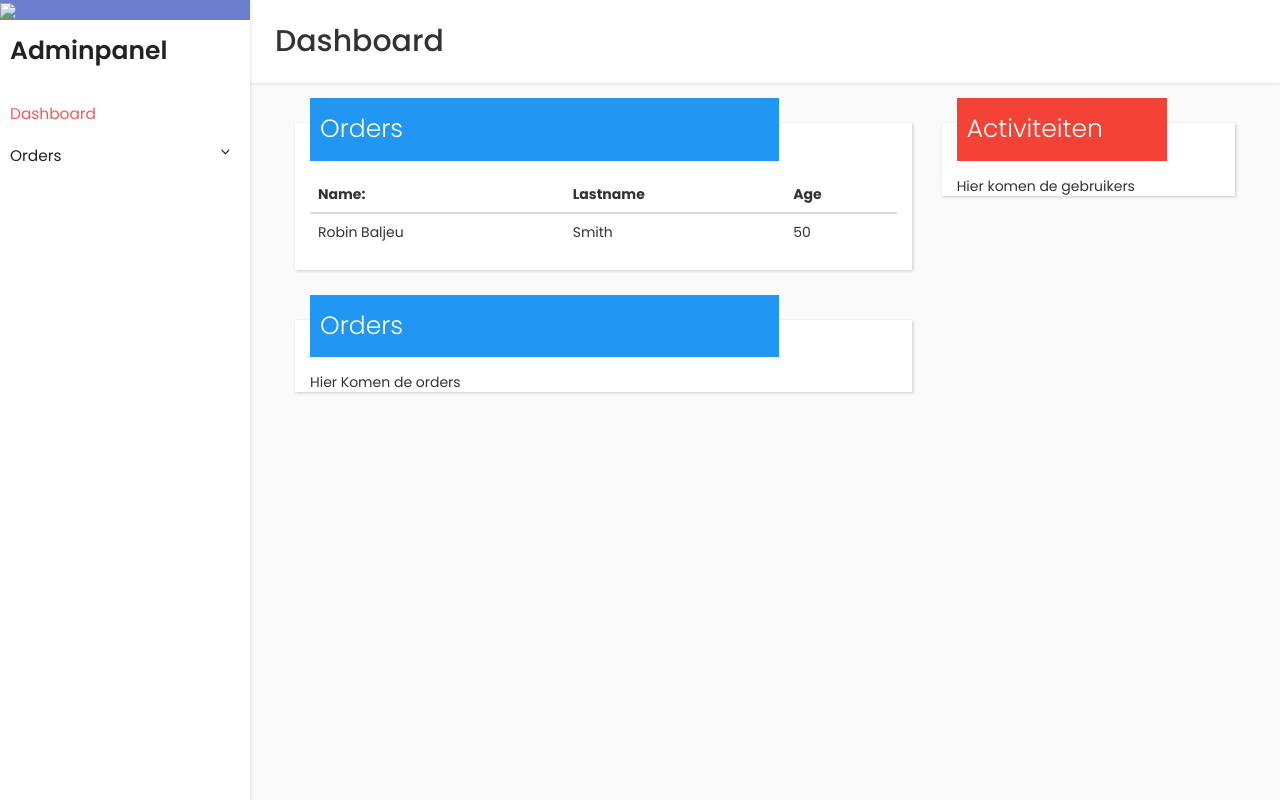
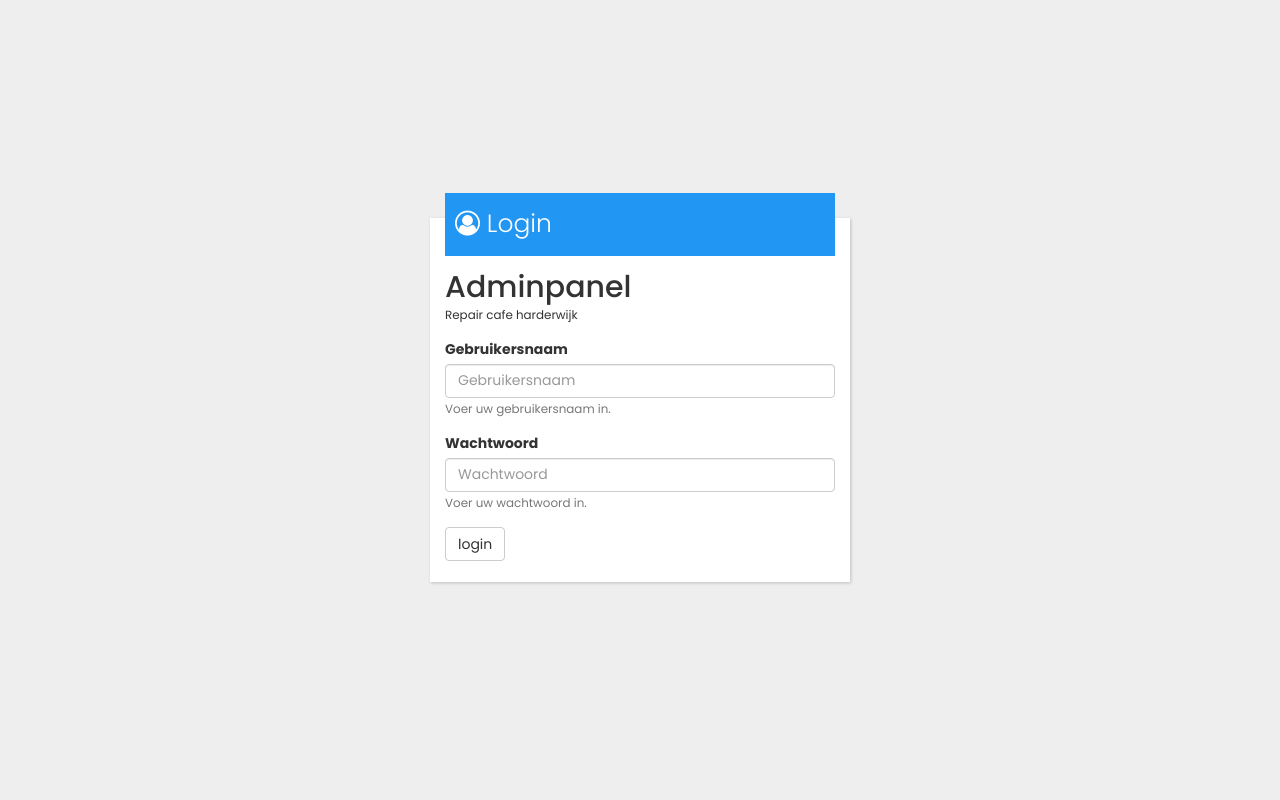
Before and after one commit to Tim6640/RepairCafe, a PHP site: page /admin/index.php in a window 1280 px wide. Run offline with PHP 8.4, Linux system fonts and the light colour scheme; some libraries are stand-ins or nearby versions.

Commit message:
Made the login for the admin panel.

```diff
--- a/admin/css/master.css
+++ b/admin/css/master.css
@@ -1,12 +1,8 @@
-/*
-    DEMO STYLE
-*/
 @import "https://fonts.googleapis.com/css?family=Poppins:300,400,500,600,700";
-
 
 body {
     font-family: 'Poppins', sans-serif;
-    background: #fafafa;
+    background: #eee;
 }
 
 p {
@@ -47,6 +43,30 @@ a, a:hover, a:focus {
 
 .navbar-header h2{
   margin: 10px 0;
+}
+
+#login {
+  width: 100%;
+}
+
+.loginHeader h2 {
+  margin: 0;
+}
+
+.loginHeader {
+  margin-bottom: 15px;
+}
+
+#login-content {
+  position:fixed;
+  top: 50%;
+  left: 50%;
+  width:30em;
+  height:26em;
+  margin-top: -13em;
+  margin-left: -15em;
+  background-color: white;
+  box-shadow: 1px 1px 3px rgba(0, 0, 0, 0.2);
 }
 
 /* ---------------------------------------------------
--- a/admin/includes/function.php
+++ b/admin/includes/function.php
@@ -5,3 +5,94 @@
  * Date: 31-1-2018
  * Time: 09:02
  */
+
+function logIn(){
+  $message = "";
+  $login = '
+  <div id="login-content">
+    <div class="container-fluid">
+      <div id="login" class="title-box blue">
+        <p><i class="fa fa-user-circle-o" aria-hidden="true"></i> Login</p>
+      </div>
+      <div class="row">
+        <div class="col-lg-12 loginHeader">
+          <h2>Adminpanel</h2>
+          <small>Repair cafe harderwijk</small>
+        </div>
+        <form class="loginForm" action="" method="post">
+        <div class="col-lg-12">
+          <div class="form-group">
+            <label>Gebruikersnaam</label>
+            <input type="text" class="form-control" name="loginUsername" required placeholder="Gebruikersnaam">
+            <small class="form-text text-muted">Voer uw gebruikersnaam in.</small>
+          </div>
+          <div class="form-group">
+            <label>Wachtwoord</label>
+            <input type="password" class="form-control" name="loginPassword" required placeholder="Wachtwoord">
+            <small class="form-text text-muted">Voer uw wachtwoord in.</small>
+          </div>
+        </div>
+        <div class="col-lg-12">
+          <input type="submit" class="btn btn-default" name="loginSubmit" value="login">
+        </div>
+        </form>
+      </div>
+    </div>
+  </div>
+  </body>
+  </html>
+  ';
+  if (isset($_POST["loginSubmit"])) {
+    try
+    {
+      // Connect to database and Check
+      include 'connection.php';
+      $db->setAttribute(PDO::ATTR_ERRMODE, PDO::ERRMODE_EXCEPTION);
+
+      if(empty($_POST["loginUsername"]) || empty($_POST["loginPassword"])) {
+        $message = 'Alle Velden zijn verplicht!';
+      }
+      else{
+        $password = htmlspecialchars($_POST["loginPassword"]);
+        $hashedPass = hash("sha256", $password);
+        $query = "SELECT * FROM login WHERE email = :email AND password = :password";
+        $statement = $db->prepare($query);
+        $statement->execute(
+          array(
+            ':email'     =>     $_POST["loginUsername"],
+            ':password'     =>     $hashedPass
+          )
+        );
+        $count = $statement->rowCount();
+        if($count > 0)
+        {
+          $result = $statement->fetchALL();
+          $_SESSION["login"]["email"]       =   $result[0]["email"];
+          $_SESSION["login"]["name"]        =   $result[0]["name"];
+          $_SESSION["login"]["Succesful"]   =   true;
+          $_SESSION["login"]["power"]       =   $result[0]["rechten"];
+          $_SESSION["login"]["userID"]      =   $result[0]["userID"];
+        }
+        else
+        {
+          $message = 'Verkeerde gegevens!';
+        }
+      }
+    } // End Try
+    catch(PDOException $error)
+    {
+      $message = $error->getMessage();
+    }
+  }
+  else {
+    echo $message;
+    echo $login;
+    exit;
+  }
+
+  if (!empty($message)) {
+    echo $message;
+    echo $login;
+    exit;
+  }
+}
--- a/admin/index.php
+++ b/admin/index.php
@@ -25,9 +25,20 @@
   <!-- Scrollbar Custom CSS -->
   <link rel="stylesheet" href="https://cdnjs.cloudflare.com/ajax/libs/malihu-custom-scrollbar-plugin/3.1.5/jquery.mCustomScrollbar.min.css">
 
+  <?php
+  session_start();
+  // php include
+  include ("includes/function.php");
+  ?>
+
 </head>
 
 <body>
+<?php
+  if (!isset($_SESSION["login"]["Succesful"])) {
+    login();
+  }
+?>
         <div class="wrapper">
             <!-- Sidebar Holder -->
             <nav id="sidebar">
```
Also changed, not shown: admin/includes/connection.php (+2 -11 lines).
